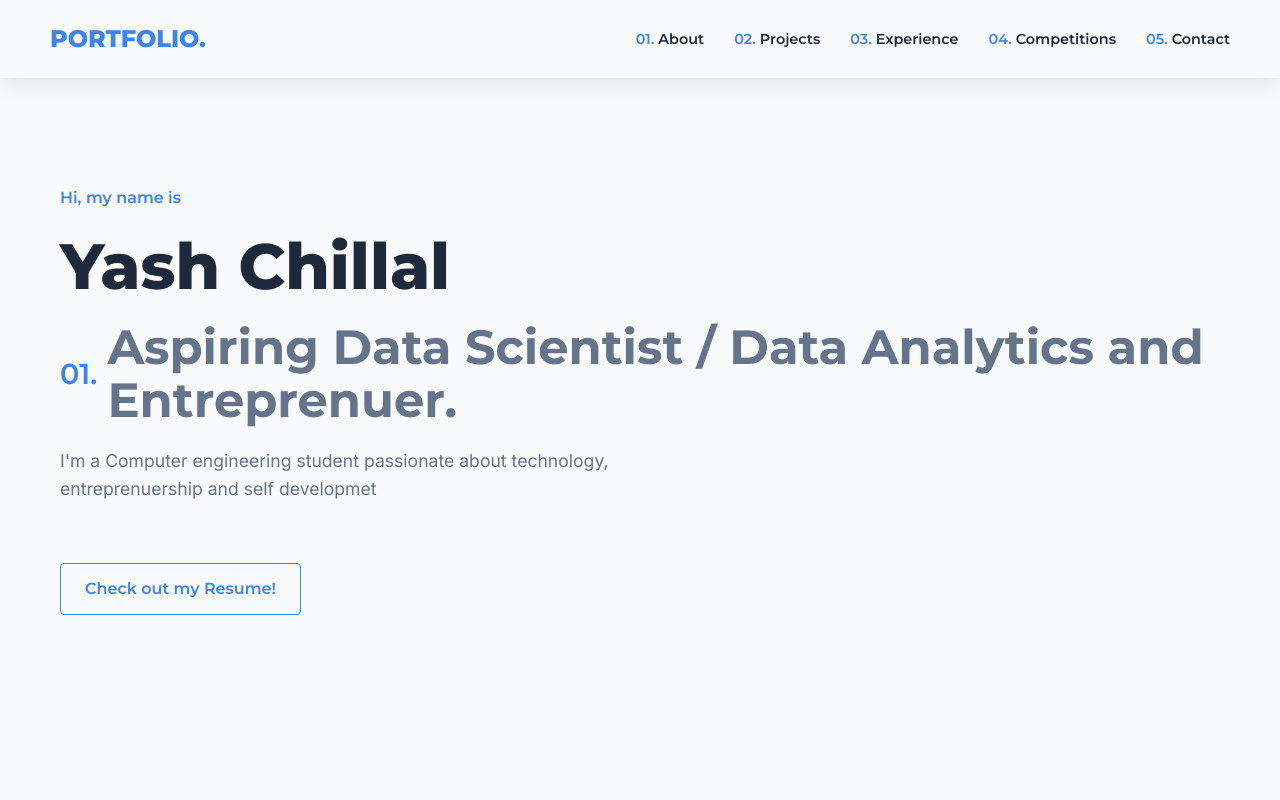
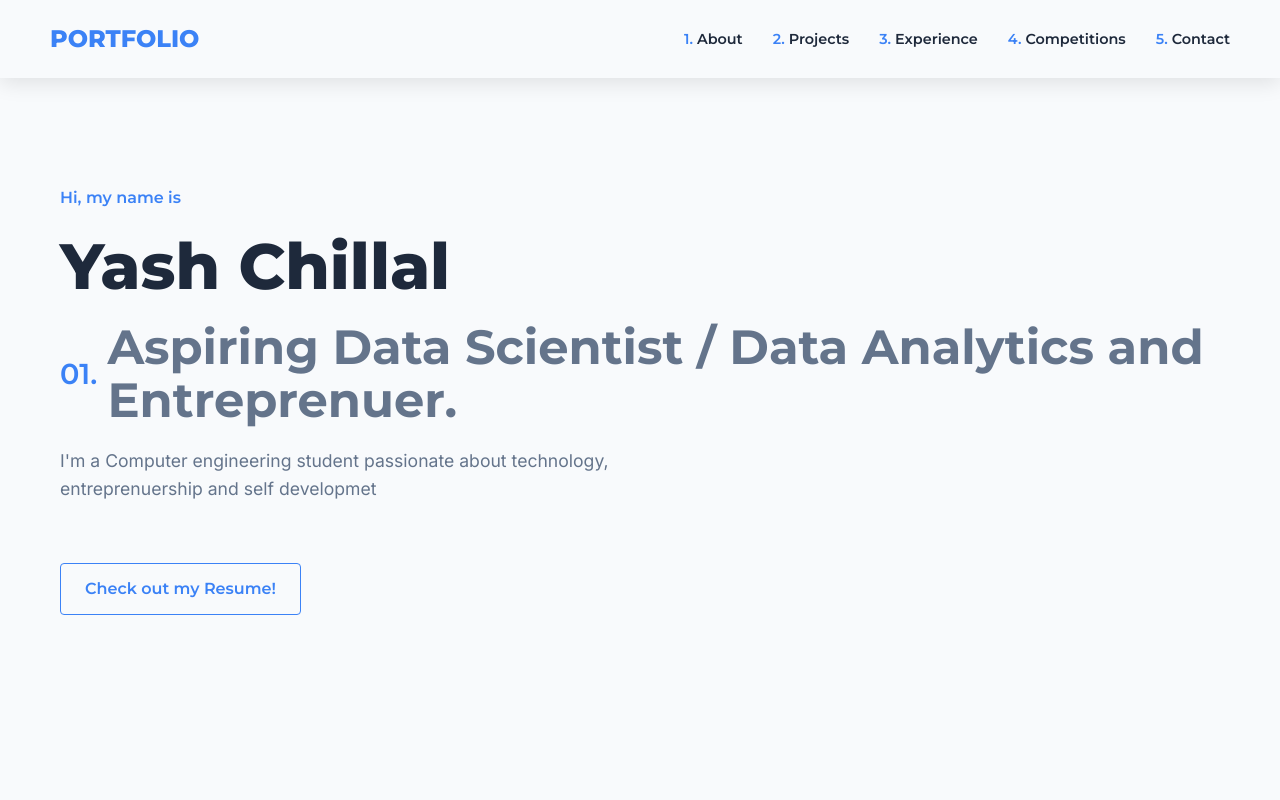
Before and after one commit to Yashuu05/PortfolioWebsite, a website: page docs/index.html in a window 1280 px wide. Shown: the top 800 px of the page. Drawn offline with Linux system fonts and the light colour scheme.

```diff
--- a/docs/index.html
+++ b/docs/index.html
@@ -215,13 +215,13 @@
 
     <!-- NAVIGATION -->
     <nav>
-        <div class="logo">PORTFOLIO.</div>
+        <div class="logo">PORTFOLIO</div>
         <div class="nav-links">
-            <a href="#about"><span class="highlight">01.</span> About</a>
-            <a href="#projects"><span class="highlight">02.</span> Projects</a>
-            <a href="#experience"><span class="highlight">03.</span> Experience</a>
-            <a href="#competitions"><span class="highlight">04.</span> Competitions</a>
-            <a href="#contact"><span class="highlight">05.</span> Contact</a>
+            <a href="#about"><span class="highlight">1.</span> About</a>
+            <a href="#projects"><span class="highlight">2.</span> Projects</a>
+            <a href="#experience"><span class="highlight">3.</span> Experience</a>
+            <a href="#competitions"><span class="highlight">4.</span> Competitions</a>
+            <a href="#contact"><span class="highlight">5.</span> Contact</a>
         </div>
     </nav>
 
```
Also changed, not shown: docs/assets/Resume.jpg.
